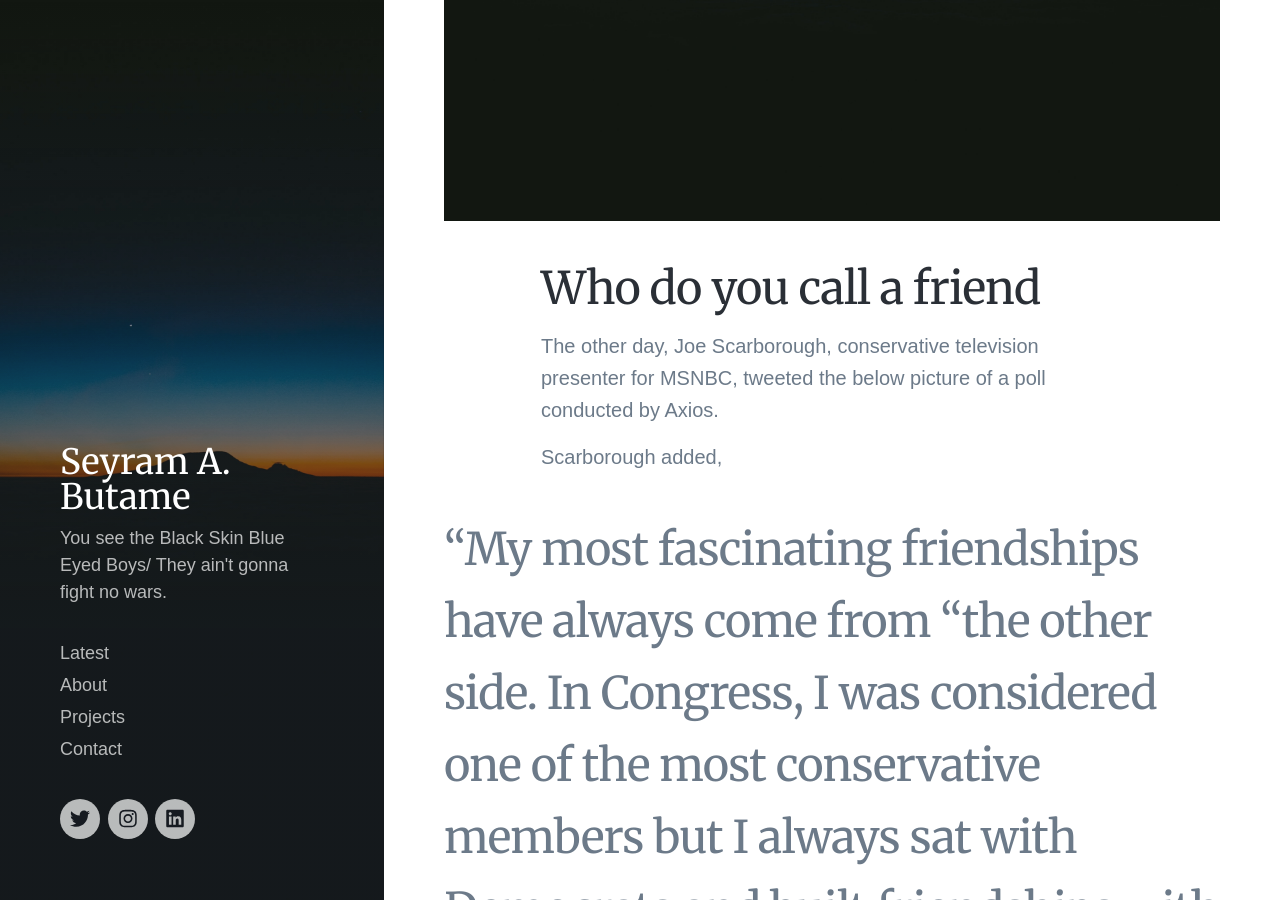
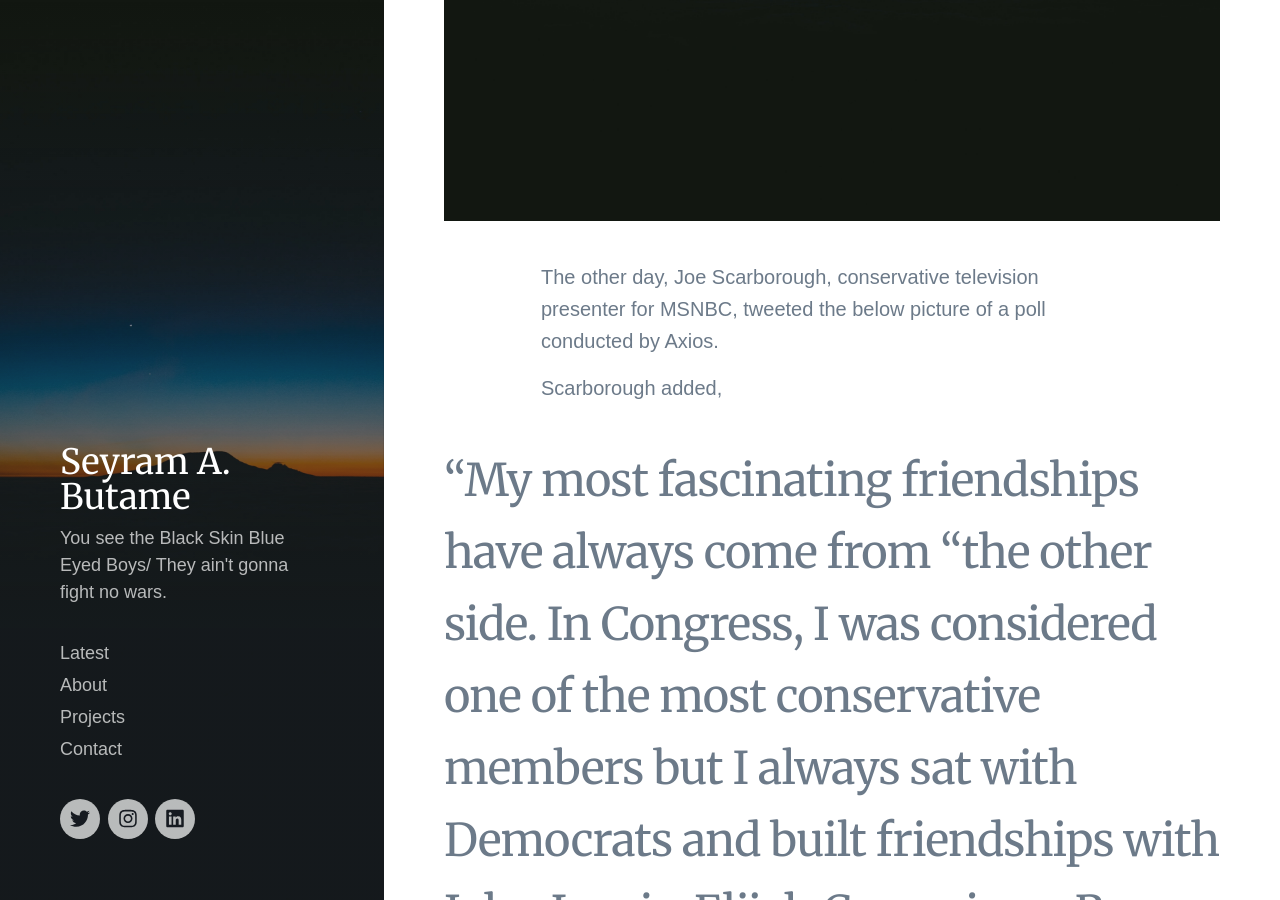
Before and after one commit to butames/blog.github.io, a Jekyll site: the page built from _posts/2021-12-18-friend.md, in a window 1280 px wide and 900 px high, scrolled down 479 px. Built offline with Jekyll 4.4.1, drawn with Linux system fonts in a browser that asks for light colours; nearby versions of some CDN libraries; some web fonts are replaced.

Commit message:
Update 2021-12-18-friend.md

```diff
--- a/_posts/2021-12-18-friend.md
+++ b/_posts/2021-12-18-friend.md
@@ -1,14 +1,12 @@
 ---
 title: 'Are they really your friend?'
-date: 2021-12-18 00:05:09
+date: 2021-12-18 00:05:12
 featured_image: '/images/background/background2.jpg'
 excerpt: Joe Scarborough and the real consequences of ideology.
 ---
 
 ![](/images/background/background2.jpg)
 
-## Who do you call a friend
-
 The other day, Joe Scarborough, conservative television presenter for MSNBC, tweeted the below picture of a poll conducted by Axios.
 
 Scarborough added,
```
